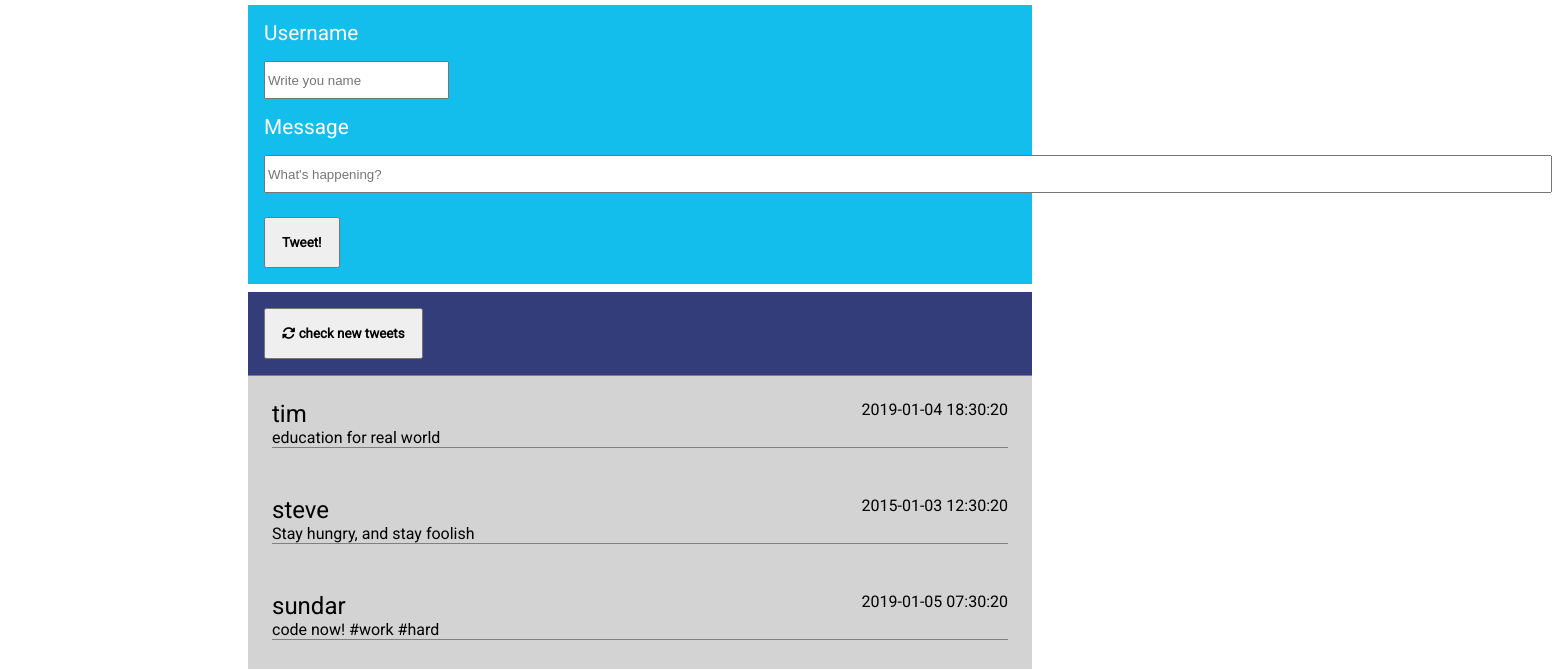
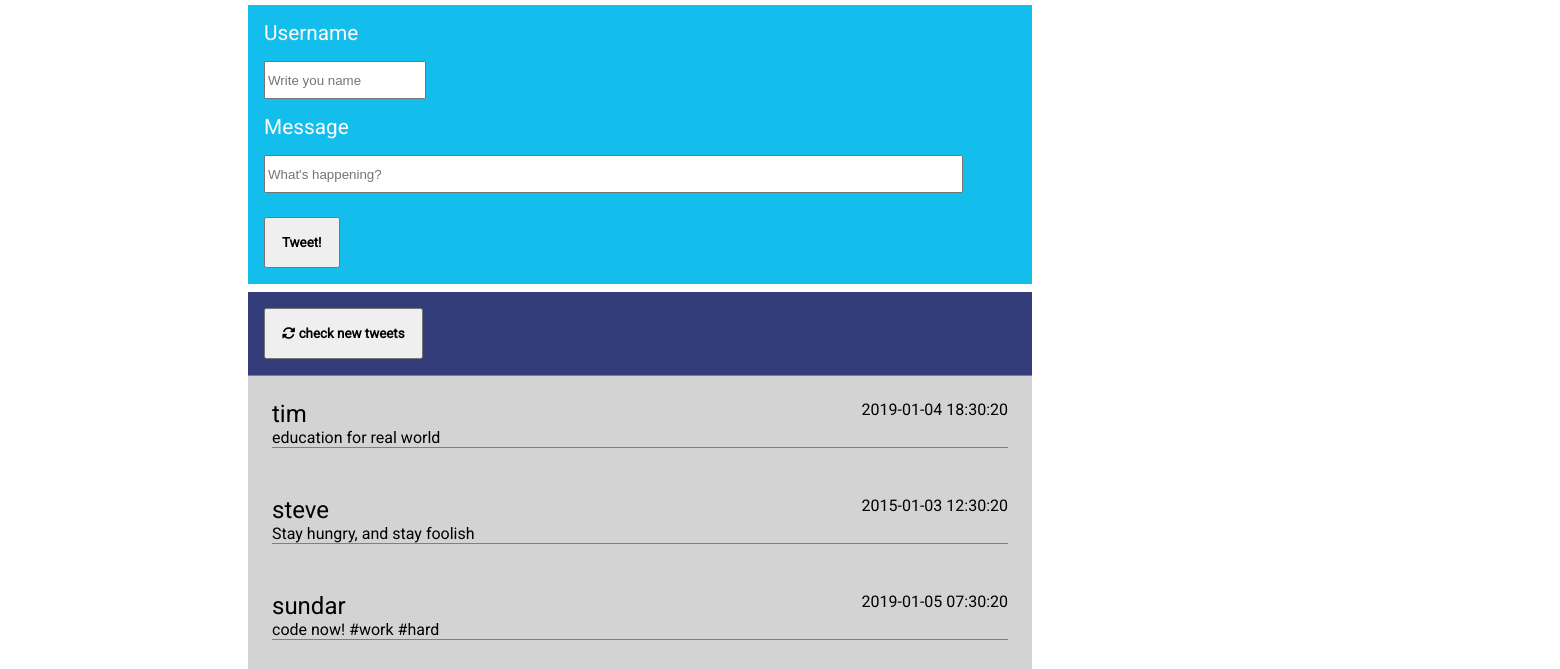
Before and after one commit to YunhwanJeong/pre-twittler, a plain HTML site: page index.html in a window 1280 px wide. Shown: the part 87-756 px from the top of the page, 1560 px wide, since content can reach past the window. Drawn offline with Linux system fonts and the light colour scheme.

Commit message:
The css file has been edited

```diff
--- a/main.css
+++ b/main.css
@@ -29,8 +29,12 @@
   margin: 0.5rem;
 }
 
+#inputUsername input {
+  width: 20%;
+}
+
 #inputMessage input {
-  width: 80rem;
+  width: 90%;
 }
 
 #new-twitt button {
```
